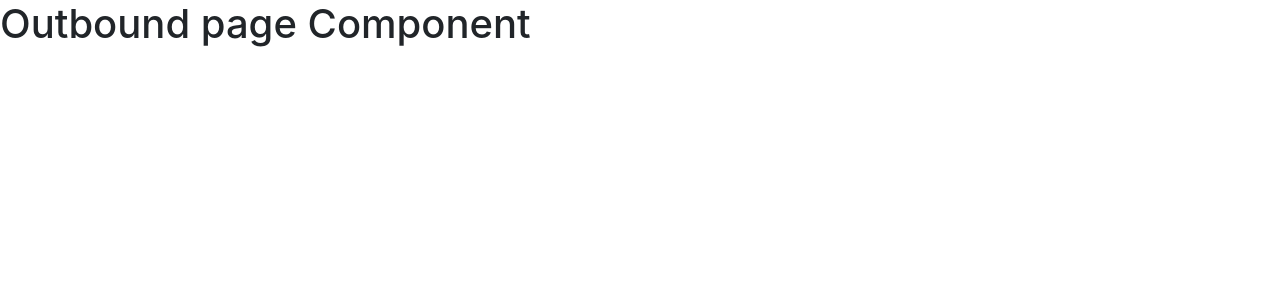
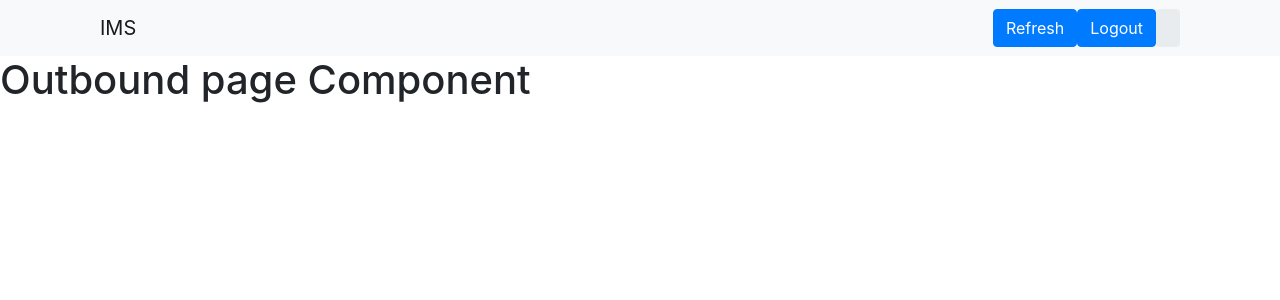
Before and after one commit to Foddie2/Inventory-ui, a Nuxt app: page /Outbound in a window 1280 px wide. Shown: the top 300 px of the page. Built offline with nearby package versions, Linux system fonts and the light colour scheme.

Commit message:
Implimenting header component

```diff
--- a/components/AppHeader.vue
+++ b/components/AppHeader.vue
@@ -1,15 +1,28 @@
 <template>
-  <div>
-    <header class="header">
-      <h1 class="title">Benson</h1>
-      <ul>
-        <li>
+<nav class="navbar navbar-expand-lg navbar-light bg-light">
+  <!-- Container wrapper -->
+  <div class="container">
+      <div class="container-fluid">
+    <a class="navbar-brand">IMS</a>
 
-        </li>
-      </ul>
-    </header>
 
+    <div class="d-flex input-group w-auto">
+
+      <button type="button" class="btn btn-primary me-3 d-flex ">
+          Refresh
+        </button>
+         <button type="button" class="btn btn-primary me-3 d-flex">
+          Logout
+        </button>
+      <span class="input-group-text border-0" id="search-addon">
+        <i class="fas fa-search"></i>
+      </span>
+    </div>
   </div>
+  </div>
+  <!-- Container wrapper -->
+</nav>
+<!-- Navbar -->
 </template>
 
 <script>
--- a/pages/Home.vue
+++ b/pages/Home.vue
@@ -1,52 +1,28 @@
 <!-- eslint-disable vue/multi-word-component-names -->
 <template>
   <div>
-    <!-- Navbar -->
-<nav class="navbar navbar-expand-lg navbar-light bg-light">
-  <!-- Container wrapper -->
-  <div class="container">
-      <div class="container-fluid">
-    <a class="navbar-brand">IMS</a>
-
-
-    <form class="d-flex input-group w-auto">
-
-      <button type="button" class="btn btn-primary me-3 d-flex ">
-          Refresh
-        </button>
-         <button type="button" class="btn btn-primary me-3 d-flex">
-          Logout
-        </button>
-      <span class="input-group-text border-0" id="search-addon">
-        <i class="fas fa-search"></i>
-      </span>
-    </form>
-  </div>
-  </div>
-  <!-- Container wrapper -->
-</nav>
-<!-- Navbar -->
+    <AppHeader/>
 
 
   </div>
 </template>
 
 <script>
+import AppHeader from "../components/AppHeader.vue";
   export default {
     head() {
         return {
-        title: 'Home',
+            title: "Home",
             meta: [
                 {
-            hid: 'description',
-            name: 'description',
-            content: 'Manage your inventory with us '
-
+                    hid: "description",
+                    name: "description",
+                    content: "Manage your inventory with us "
                 }
             ]
         };
-    }
-
+    },
+    components: { AppHeader }
 };
 </script>
 
--- a/pages/Outbound.vue
+++ b/pages/Outbound.vue
@@ -1,6 +1,7 @@
 <!-- eslint-disable vue/multi-word-component-names -->
 <template>
   <div>
+     <AppHeader/>
     <h1>Outbound page  Component</h1>
 
   </div>
--- a/pages/Receive.vue
+++ b/pages/Receive.vue
@@ -1,6 +1,7 @@
 <!-- eslint-disable vue/multi-word-component-names -->
 <template>
   <div>
+        <AppHeader/>
     <h1>Receive page component</h1>
 
   </div>
```
Lines whose indentation alone changed are shown as unchanged.
